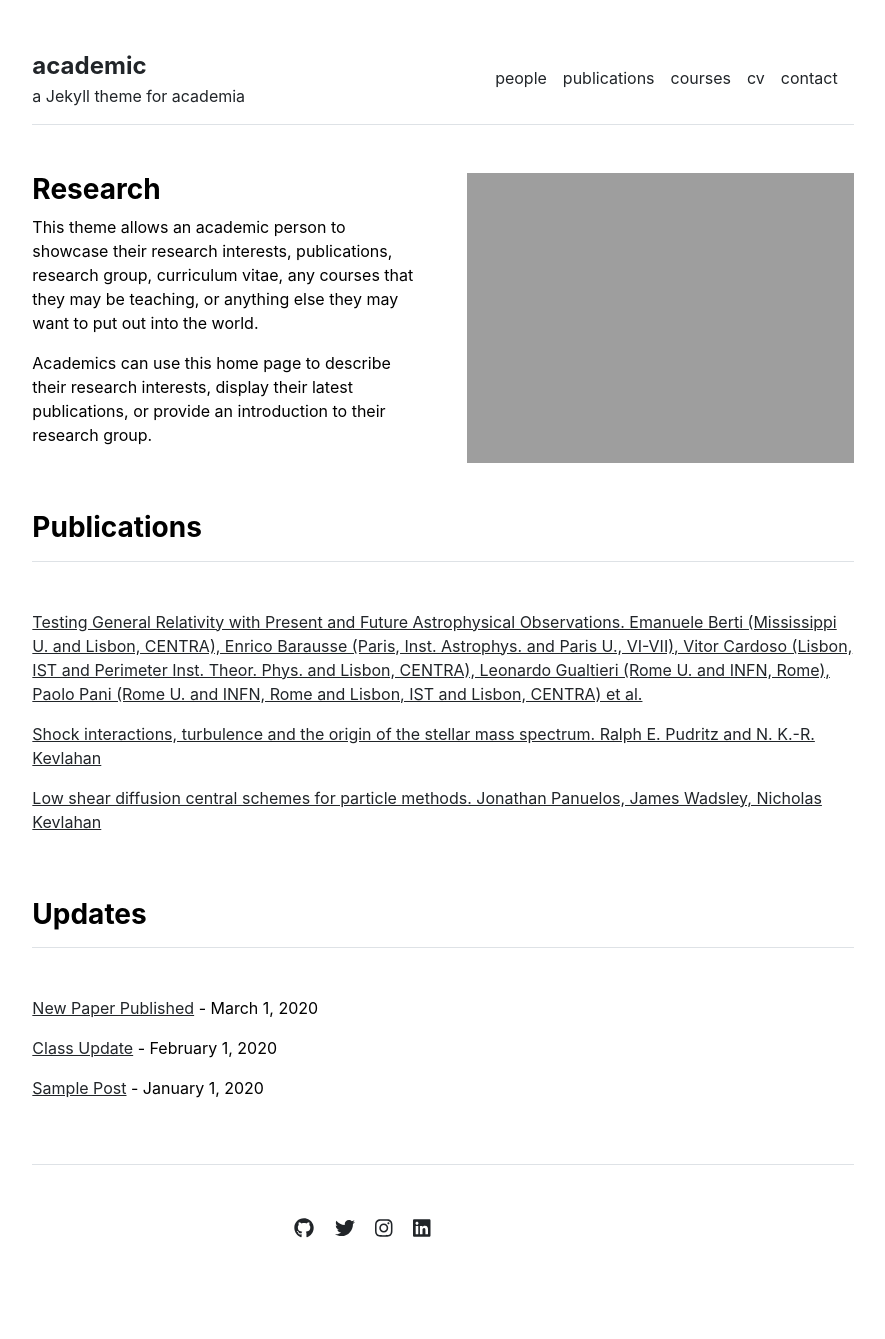
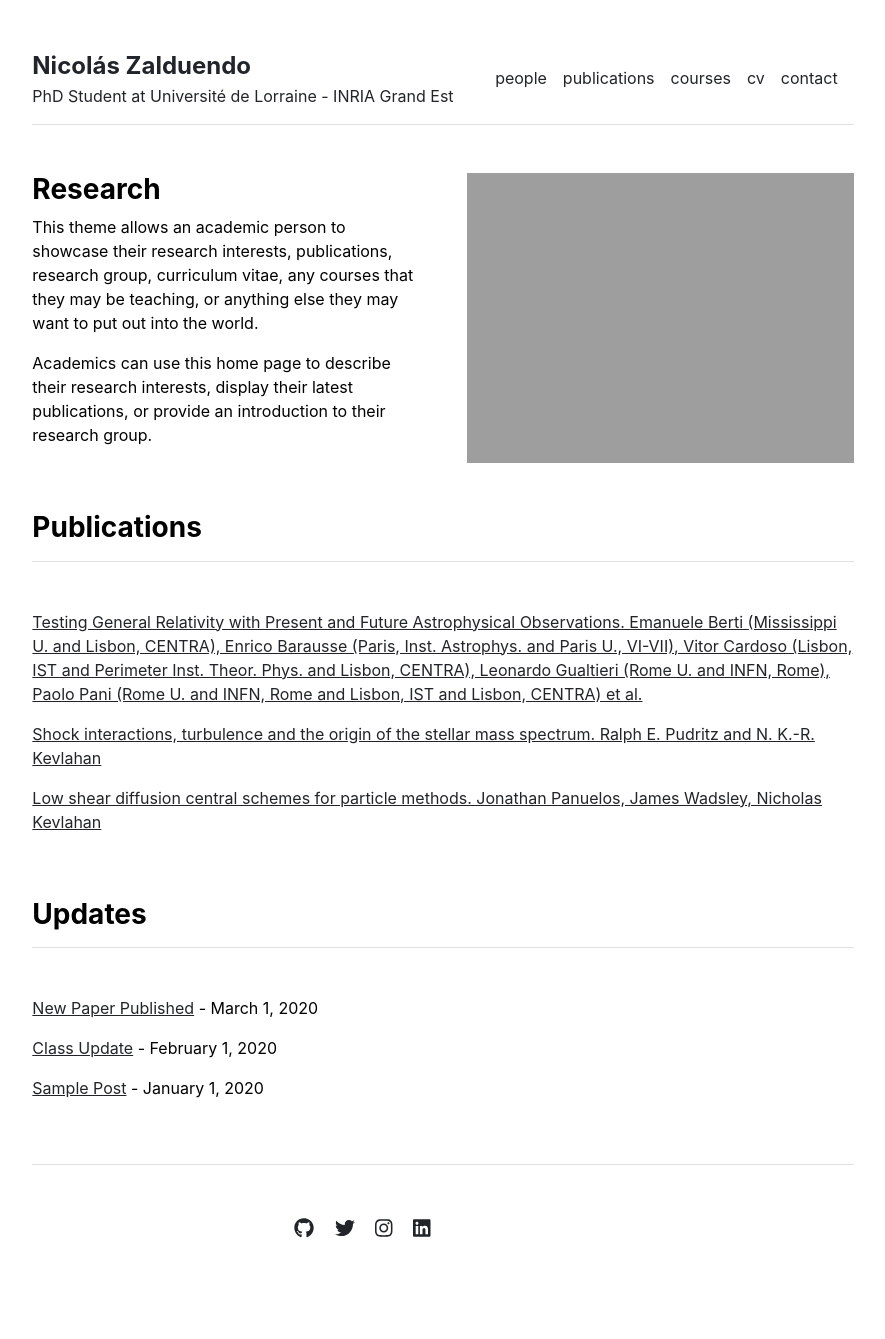
Before and after one commit to nzalduendo/nzalduendo.github.io, a Jekyll site: the page built from index.md, in a window 1280 px wide. Shown: the whole page, without its empty margins (197-1082 px from the left). Built offline with Jekyll 4.4.1, drawn with Linux system fonts in a browser that asks for light colours.

Commit message:
Update _config.yml

```diff
--- a/_config.yml
+++ b/_config.yml
@@ -1,4 +1,4 @@
 url: "" # the base hostname & protocol for your site, e.g. http://example.com
 baseurl: "" # the subpath of your site, e.g. /blog
-title: "academic" # the name of your site, e.g. ACME Corp.
-description: "a Jekyll theme for academia"
+title: "Nicolás Zalduendo" # the name of your site, e.g. ACME Corp.
+description: "PhD Student at Université de Lorraine - INRIA Grand Est"
```
